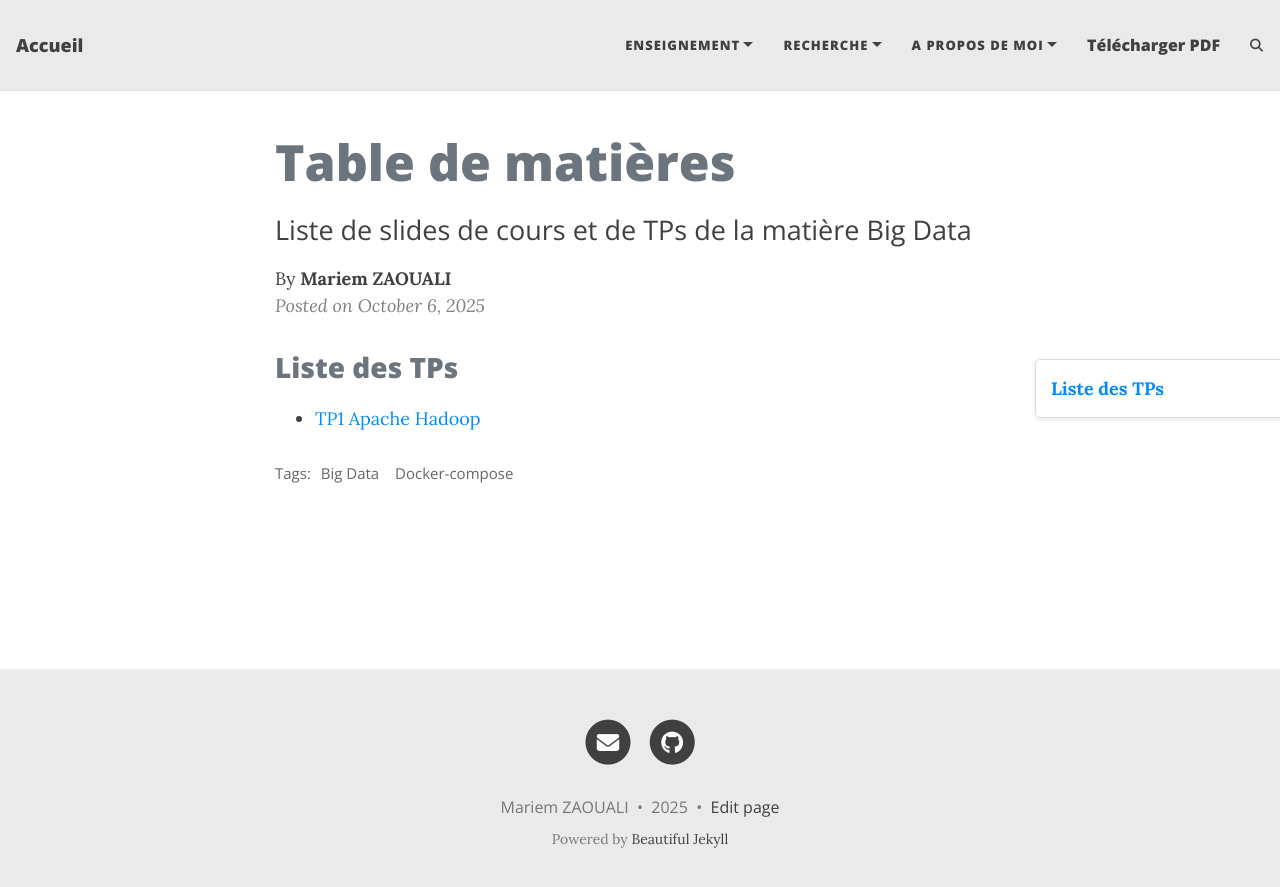
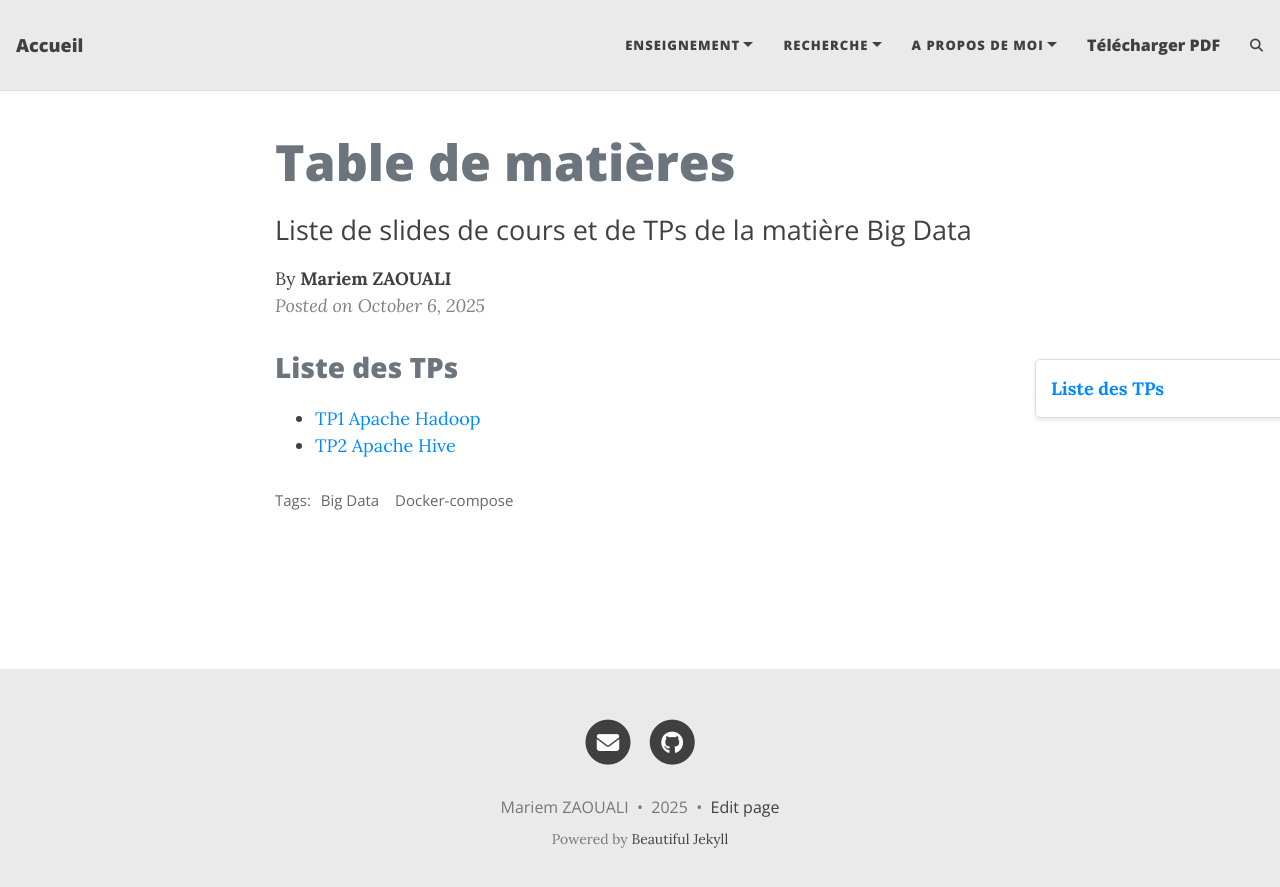
Before and after one commit to MariemZaouali/mariemzaouali.github.io, a Jekyll site: the page built from _posts/2025-10-06-TblCntBigData.md, in a window 1280 px wide. Shown: the top 887 px of the page. Built offline with Jekyll 4.4.1, drawn with Linux system fonts in a browser that asks for light colours; comment, search, counter and statistics services are not loaded.

Commit message:
Update 2025-10-06-TblCntBigData.md

```diff
--- a/_posts/2025-10-06-TblCntBigData.md
+++ b/_posts/2025-10-06-TblCntBigData.md
@@ -9,3 +9,4 @@ author: Mariem ZAOUALI
 # Liste des TPs
 
 - [TP1 Apache Hadoop](https://mariemzaouali.github.io/2025-11-07-bigDataTp1/)
+- [TP2 Apache Hive](https://mariemzaouali.github.io/2025-11-17-bigDataTp2/)
```
